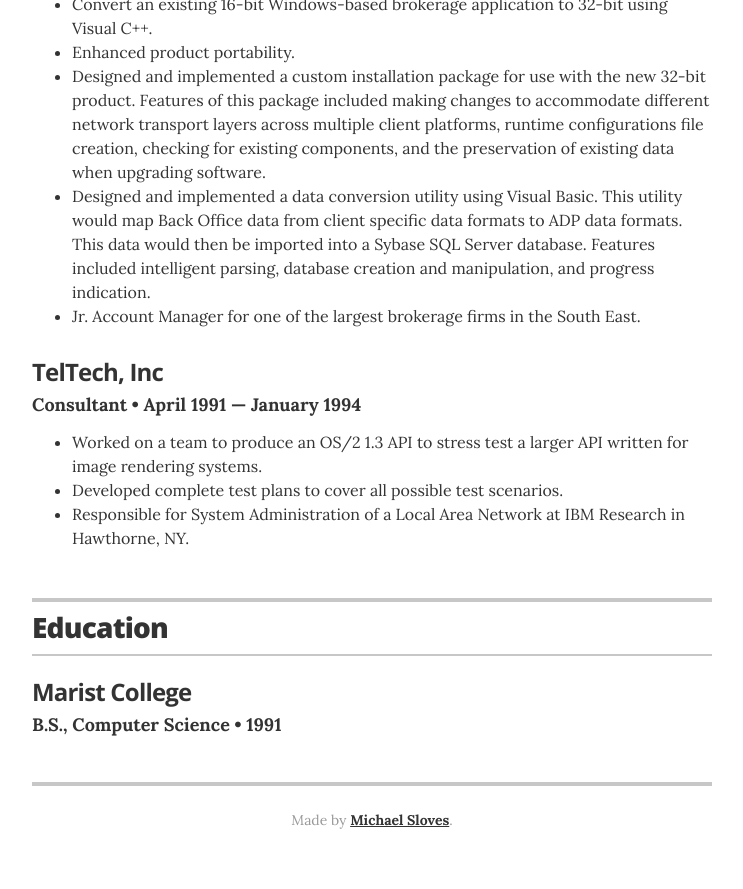
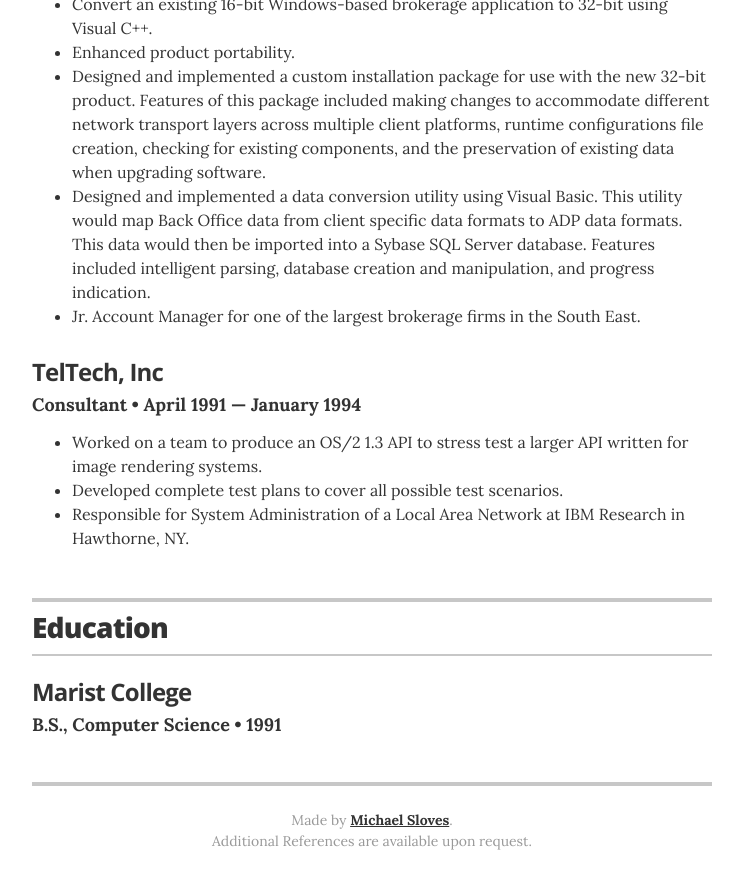
Before and after one commit to Sloveez/sloveez.github.io, a Jekyll site: the page built from index.html, in a window 1280 px wide and 900 px high, scrolled down 3695 px. Shown: the top 889 px of the window, without its empty margins (268-1011 px from the left). Built offline with Jekyll 4.4.1, drawn with Linux system fonts in a browser that asks for light colours.

Commit message:
Update resume.html

```diff
--- a/_layouts/resume.html
+++ b/_layouts/resume.html
@@ -212,6 +212,7 @@
 
       <footer class="page-footer">
         <p class="footer-line">Made by <a href="http://www.linkedin.com/michaelsloves">Michael Sloves</a>.</p>
+        <p class="footer-line">Additional References are available upon request.</p>
       </footer>
 
     </div>
```
